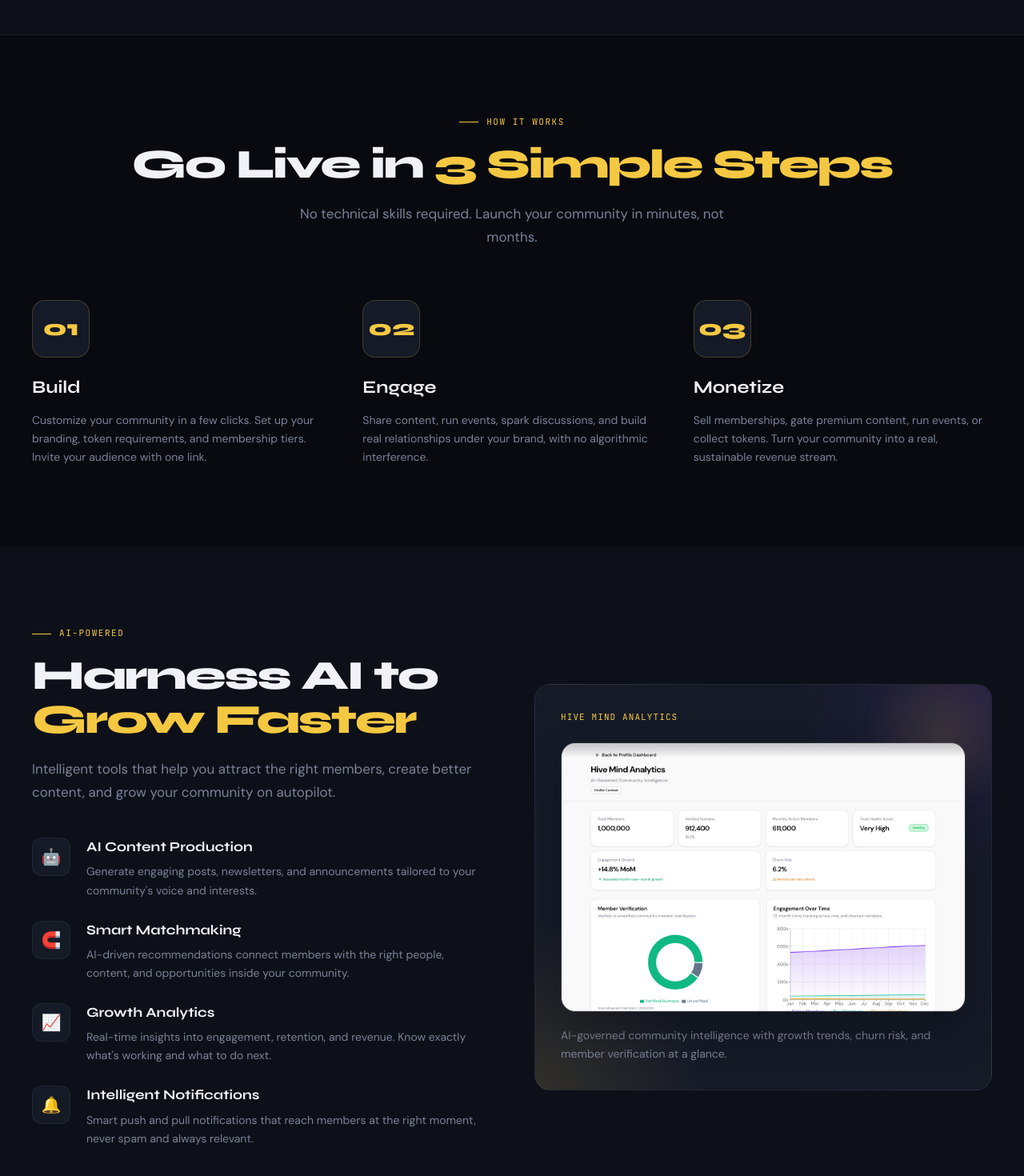
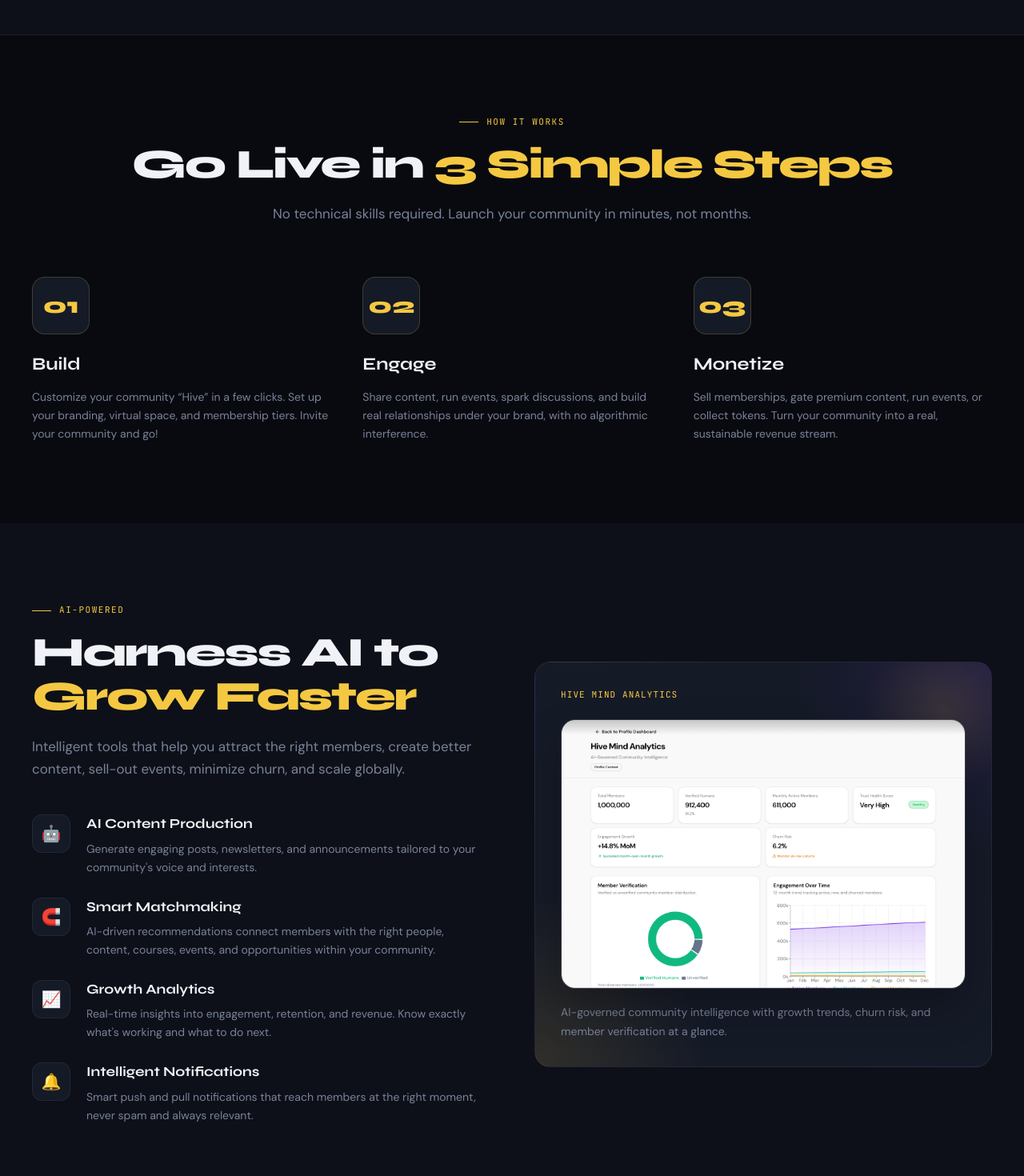
Before and after one commit to Hive3-tech/hive3-landing, a React (Vite) app: page / in a window 1280 px wide. Shown: the part 5266-6736 px from the top of the page at 80% size. Built offline with nearby package versions, Linux system fonts and the light colour scheme.

Commit message:
text updates

```diff
--- a/src/App.css
+++ b/src/App.css
@@ -557,6 +557,16 @@
   margin-right: auto;
 }
 
+.how-it-works-sub {
+  max-width: 760px;
+}
+
+@media (min-width: 721px) {
+  .how-it-works-sub {
+    white-space: nowrap;
+  }
+}
+
 .mock-ui {
   position: relative;
   overflow: hidden;
@@ -1577,6 +1587,11 @@
 .stat-num.is-long {
   font-size: clamp(22px, 2.2vw, 34px);
   letter-spacing: -0.02em;
+}
+
+.stat-num.is-symbol {
+  font-size: clamp(42px, 4.2vw, 62px);
+  line-height: 0.8;
 }
 
 .stat-label {
--- a/src/components/landing/sections/AiSection.jsx
+++ b/src/components/landing/sections/AiSection.jsx
@@ -1,5 +1,5 @@
-import { Reveal } from '../Reveal'
-import { SectionLabel } from '../SectionLabel'
+import { Reveal } from '../Reveal';
+import { SectionLabel } from '../SectionLabel';
 
 export function AiSection({ aiFeatures }) {
   return (
@@ -11,12 +11,12 @@ export function AiSection({ aiFeatures }) {
             Harness AI to <em>Grow Faster</em>
           </h2>
           <p className="section-sub section-sub-spaced">
-            Intelligent tools that help you attract the right members, create
-            better content, and grow your community on autopilot.
+            Intelligent tools that help you attract the right members, create better content,
+            sell-out events, minimize churn, and scale globally.
           </p>
 
           <div className="ai-features">
-            {aiFeatures.map((feature) => (
+            {aiFeatures.map(feature => (
               <article className="ai-feature" key={feature.title}>
                 <div className="ai-feature-icon" aria-hidden="true">
                   {feature.icon}
@@ -55,12 +55,12 @@ export function AiSection({ aiFeatures }) {
               </div>
             </div>
             <div className="ai-screen-caption">
-              AI-governed community intelligence with growth trends, churn risk, and
-              member verification at a glance.
+              AI-governed community intelligence with growth trends, churn risk, and member
+              verification at a glance.
             </div>
           </div>
         </Reveal>
       </div>
     </section>
-  )
+  );
 }
--- a/src/components/landing/sections/HowItWorksSection.jsx
+++ b/src/components/landing/sections/HowItWorksSection.jsx
@@ -1,5 +1,5 @@
-import { Reveal } from '../Reveal'
-import { SectionLabel } from '../SectionLabel'
+import { Reveal } from '../Reveal';
+import { SectionLabel } from '../SectionLabel';
 
 export function HowItWorksSection({ steps }) {
   return (
@@ -10,14 +10,13 @@ export function HowItWorksSection({ steps }) {
           <h2 className="section-title">
             Go Live in <em>3 Simple Steps</em>
           </h2>
-          <p className="section-sub centered-copy">
-            No technical skills required. Launch your community in minutes, not
-            months.
+          <p className="section-sub centered-copy how-it-works-sub">
+            No technical skills required. Launch your community in minutes, not months.
           </p>
         </Reveal>
 
         <Reveal className="steps-grid" delay={80}>
-          {steps.map((step) => (
+          {steps.map(step => (
             <article className="step-card" key={step.number}>
               <div className="step-number">{step.number}</div>
               <h3 className="step-title">{step.title}</h3>
@@ -27,5 +26,5 @@ export function HowItWorksSection({ steps }) {
         </Reveal>
       </div>
     </section>
-  )
+  );
 }
--- a/src/components/landing/sections/StatsSection.jsx
+++ b/src/components/landing/sections/StatsSection.jsx
@@ -5,14 +5,24 @@ export function StatsSection({ stats }) {
     <section className="section" id="stats">
       <div className="container">
         <Reveal className="stats-wrapper">
-          {stats.map((stat) => (
-            <div key={stat.label}>
-              <div className={`stat-num ${stat.value.length > 8 ? 'is-long' : ''}`}>
-                {stat.value}
+          {stats.map((stat) => {
+            const statNumClassName = [
+              'stat-num',
+              stat.value.length > 8 ? 'is-long' : '',
+              stat.value === '∞' ? 'is-symbol' : '',
+            ]
+              .filter(Boolean)
+              .join(' ')
+
+            return (
+              <div key={stat.label}>
+                <div className={statNumClassName}>
+                  {stat.value}
+                </div>
+                <div className="stat-label">{stat.label}</div>
               </div>
-              <div className="stat-label">{stat.label}</div>
-            </div>
-          ))}
+            )
+          })}
         </Reveal>
       </div>
     </section>
--- a/src/components/landing/sections/TestimonialsSection.jsx
+++ b/src/components/landing/sections/TestimonialsSection.jsx
@@ -1,18 +1,18 @@
-import { Reveal } from '../Reveal'
-import { SectionLabel } from '../SectionLabel'
+import { Reveal } from '../Reveal';
+import { SectionLabel } from '../SectionLabel';
 
 function distributeRows(items, rowCount) {
-  const rows = Array.from({ length: rowCount }, () => [])
+  const rows = Array.from({ length: rowCount }, () => []);
 
   items.forEach((item, index) => {
-    rows[index % rowCount].push(item)
-  })
+    rows[index % rowCount].push(item);
+  });
 
-  return rows
+  return rows;
 }
 
 export function TestimonialsSection({ communityShowcase, testimonials }) {
-  const communityRows = distributeRows(communityShowcase, 3)
+  const communityRows = distributeRows(communityShowcase, 3);
 
   return (
     <section className="testimonials-wrapper section-bleed" id="testimonials">
@@ -23,18 +23,14 @@ export function TestimonialsSection({ communityShowcase, testimonials }) {
             <h2 className="section-title">You&apos;re in Good Company</h2>
           </div>
           <p className="testimonials-sub">
-            Trusted by creators, DAOs, and community builders across 40+ countries.
+            Tested by users in 75+ countries. Gaming companies, web3 organizations and web2 brands.
           </p>
         </Reveal>
 
         <Reveal className="community-carousel" delay={40}>
           {communityRows.map((row, rowIndex) => (
             <div className="community-row" key={`community-row-${rowIndex}`}>
-              <div
-                className={`community-track ${
-                  rowIndex % 2 === 1 ? 'is-reverse' : ''
-                }`}
-              >
+              <div className={`community-track ${rowIndex % 2 === 1 ? 'is-reverse' : ''}`}>
                 {[...row, ...row].map((community, itemIndex) => (
                   <article
                     className={`community-card ${
@@ -60,7 +56,7 @@ export function TestimonialsSection({ communityShowcase, testimonials }) {
         </Reveal>
 
         <Reveal className="testimonials-grid" delay={80}>
-          {testimonials.map((testimonial) => (
+          {testimonials.map(testimonial => (
             <article className="testi-card" key={testimonial.name}>
               <div className="testi-stars">★★★★★</div>
               <p className="testi-text">&quot;{testimonial.quote}&quot;</p>
@@ -69,5 +65,5 @@ export function TestimonialsSection({ communityShowcase, testimonials }) {
         </Reveal>
       </div>
     </section>
-  )
+  );
 }
--- a/src/data/landingContent.js
+++ b/src/data/landingContent.js
@@ -300,7 +300,7 @@ export const steps = [
     number: '01',
     title: 'Build',
     description:
-      'Customize your community in a few clicks. Set up your branding, token requirements, and membership tiers. Invite your audience with one link.',
+      'Customize your community “Hive” in a few clicks. Set up your branding, virtual space, and membership tiers. Invite your community and go!',
   },
   {
     number: '02',
@@ -327,7 +327,7 @@ export const aiFeatures = [
     icon: '🧲',
     title: 'Smart Matchmaking',
     description:
-      'AI-driven recommendations connect members with the right people, content, and opportunities inside your community.',
+      'AI-driven recommendations connect members with the right people, content, courses, events, and opportunities within your community.',
   },
   {
     icon: '📈',
@@ -356,7 +356,7 @@ export const ownershipCards = [
     icon: '🎨',
     title: 'Full Branding',
     description:
-      'Custom domain, colors, logo, and welcome experience. Your platform, your identity.',
+      'Custom Hive with your brand’s colors, logos, virtual space, and experience. Your platform, your identity.',
   },
   {
     icon: '🗄️',
```
